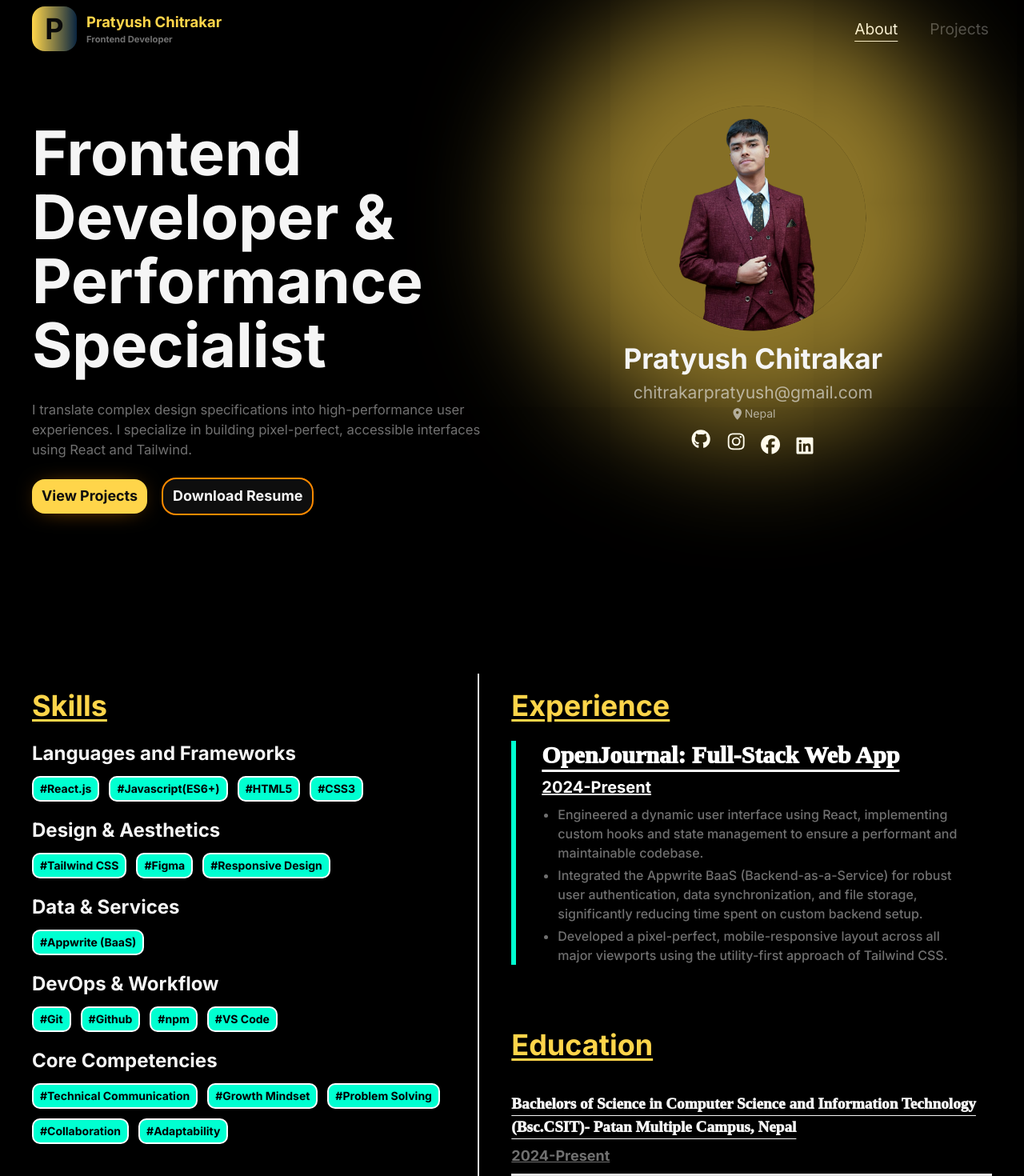
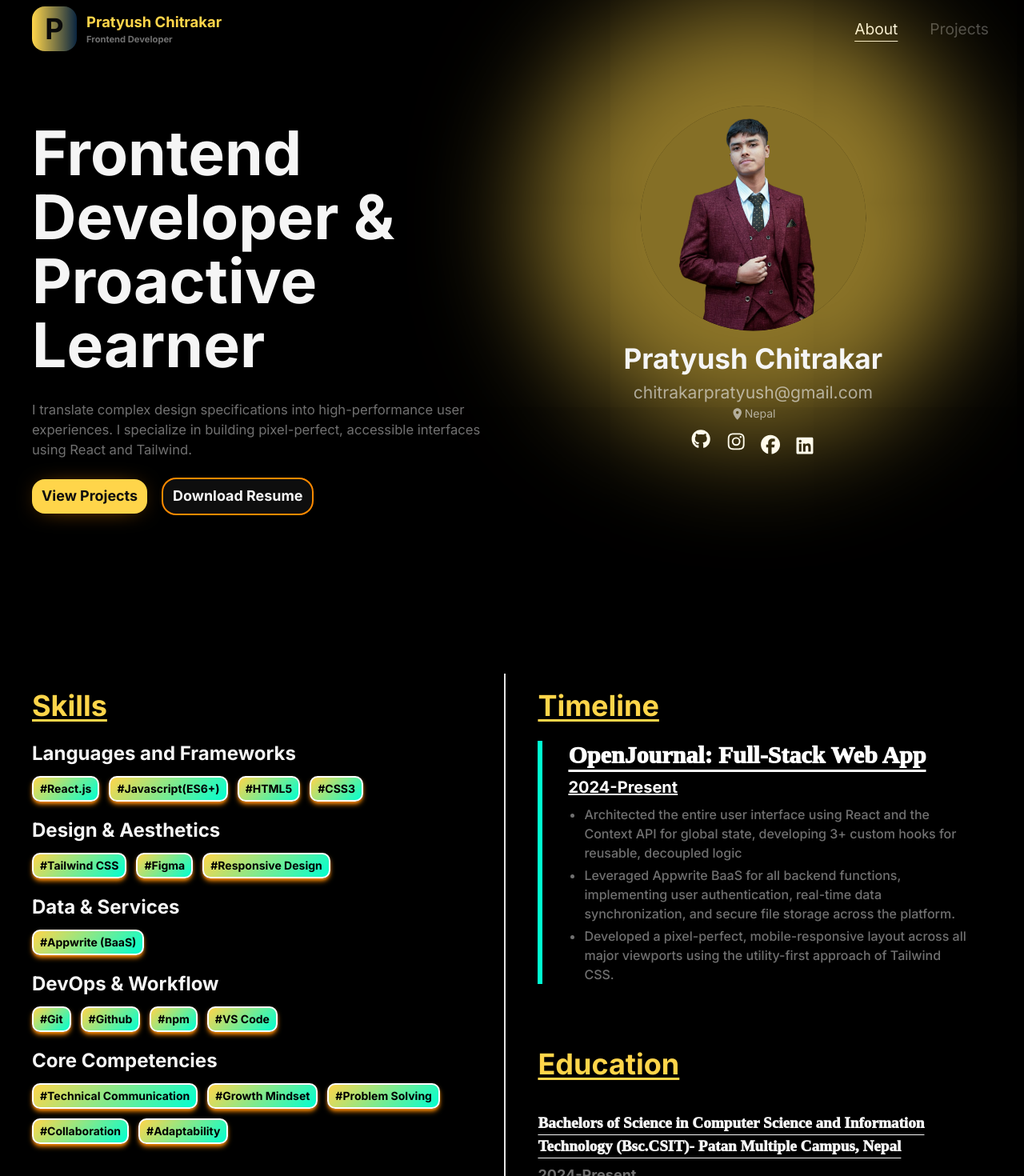
Before and after one commit to Chitrakar09/Personal_Portfolio, a React (Vite) app: page /realm/about in a window 1280 px wide. Shown: the top 1470 px of the page at 80% size. Built offline with nearby package versions, Linux system fonts and the light colour scheme; a web font is replaced by a local one.

Commit message:
feat: update titles and descriptions in About, Experience, Hobbies, SkillContainer, and LandingPage components for clarity and improved messaging

```diff
--- a/src/components/features/About/AboutSection.jsx
+++ b/src/components/features/About/AboutSection.jsx
@@ -288,7 +288,7 @@ function AboutSection() {
               }}
           className="text-center lg:text-left font-bold text-[5vh]/15 tablet:text-[4.5rem] smLaptop:text-[7.5dvw]/20 laptop:text-[6dvw]/20 lgLaptop:text-[6rem] 4k:text-[13rem]/[12rem] mb-6"
         >
-          Frontend Developer & Performance Specialist
+          Frontend Developer & Proactive Learner
         </motion.h1>
 
         {/* Description */}
--- a/src/components/features/About/Experience.jsx
+++ b/src/components/features/About/Experience.jsx
@@ -9,7 +9,7 @@ function Experience() {
       title: "OpenJournal: Full-Stack Web App",
       date: "2024-Present",
       details:
-        (<ul className="list-disc pl-5 space-y-1"><li>Engineered a dynamic user interface using React, implementing custom hooks and state management to ensure a performant and maintainable codebase.</li><li>Integrated the Appwrite BaaS (Backend-as-a-Service) for robust user authentication, data synchronization, and file storage, significantly reducing time spent on custom backend setup.</li><li>Developed a pixel-perfect, mobile-responsive layout across all major viewports using the utility-first approach of Tailwind CSS.</li></ul>),
+        (<ul className="list-disc pl-5 space-y-1"><li>Architected the entire user interface using React and the Context API for global state, developing 3+ custom hooks for reusable, decoupled logic</li><li>Leveraged Appwrite BaaS for all backend functions, implementing user authentication, real-time data synchronization, and secure file storage across the platform.</li><li>Developed a pixel-perfect, mobile-responsive layout across all major viewports using the utility-first approach of Tailwind CSS.</li></ul>),
     },
   ];
 
@@ -48,7 +48,7 @@ const headingVariants={
       viewport={{ once: false }}
       className="w-full text-white px-5 md:px-10 py-5 flex flex-col items-center smLaptop:items-start gap-8 smLaptop:gap-6 4k:gap-10"
     >
-      <motion.h1 variants={headingVariants} initial="initial" whileInView={"visible"} className="underline underline-offset-4 text-4xl 4k:text-8xl font-extrabold text-primary-golden">Experience</motion.h1>
+      <motion.h1 variants={headingVariants} initial="initial" whileInView={"visible"} className="underline underline-offset-4 text-4xl 4k:text-8xl font-extrabold text-primary-golden">Timeline</motion.h1>
       <div id="cardContainer" className="w-full flex flex-col gap-5">
         {experiences.map((experience, i) => (
           <div key={i} className="w-full">
--- a/src/components/features/About/Hobbies.jsx
+++ b/src/components/features/About/Hobbies.jsx
@@ -158,7 +158,7 @@ function Hobbies() {
             >
               When I draw or paint, I focus heavily on visual balance,
               composition, and color theory. This is where I train my eye for
-              the aesthetic detail that helps me build truly beautiful and
+              the aesthetic detail that helps me build highly functional, aesthetically polished and
               intuitive user interfaces.
             </motion.p>
           </div>
--- a/src/components/ui/SkillContainer.jsx
+++ b/src/components/ui/SkillContainer.jsx
@@ -33,7 +33,7 @@ function SkillContainer({skills}) {
   return (
     <motion.div variants={containerVariants} initial="initial" whileInView={"visible"} className='w-full flex flex-wrap justify-center smLaptop:justify-start gap-3 4k:gap-5'>
         {skills.map((skill,i)=>(
-            <motion.button variants={pillVariants} key={i} className='bg-accent-tealGlow text-black border-2 border-white hover:rotate-3 py-1 px-2 rounded-lg font-bold text-sm tablet:text-xl smLaptop:text-sm lgLaptop:text-lg 4k:text-4xl'>#{skill}</motion.button>
+            <motion.button variants={pillVariants} key={i} className='bg-linear-[135deg,#FFD54A_0%,#00FFD1_100%] shadow-accent-amber shadow-md text-black border-2 border-white hover:rotate-3 py-1 px-2 rounded-lg font-bold text-sm tablet:text-xl smLaptop:text-sm lgLaptop:text-lg 4k:text-4xl'>#{skill}</motion.button>
         ))}
     </motion.div>
   )
--- a/src/pages/LandingPage.jsx
+++ b/src/pages/LandingPage.jsx
@@ -81,9 +81,9 @@ function LandingPage() {
         <motion.p
           variants={infoChildVariants}
           id="title"
-          className="font-bold text-[16px] ls:text-lg md:text-sm lg:text-xl text-text-light mt-1"
+          className="font-bold text-[16px] ls:text-lg md:text-sm lg:text-xl text-text-light mt-1 text-center"
         >
-          Web Developer | Performance Specialist
+          Frontend Developer
         </motion.p>
         <motion.div variants={infoChildVariants} id="button">
           <Link to="/realm/about">
```
